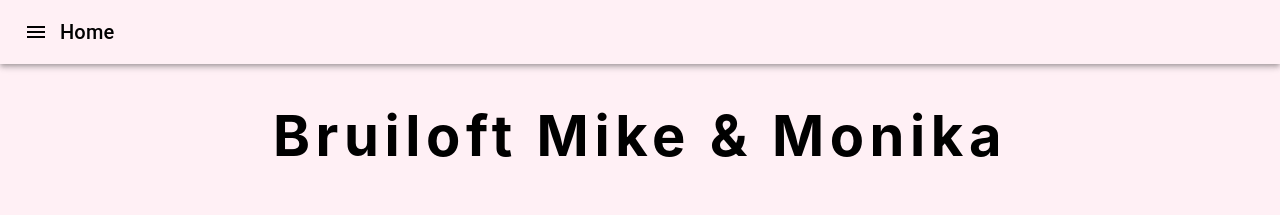
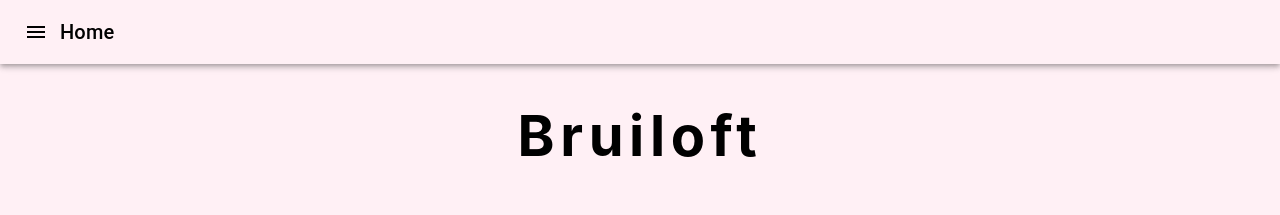
Before and after one commit to MikevPeeren/wedding-website, a Next.js app: page / in a window 1280 px wide. Shown: the top 215 px of the page. Built offline with nearby package versions, Linux system fonts and the light colour scheme.

Commit message:
Changed Header

```diff
--- a/constants/general.ts
+++ b/constants/general.ts
@@ -1,4 +1,5 @@
 export const HEADER = 'Bruiloft Mike & Monika';
+export const HEADER_BEFORE = 'Bruiloft';
 export const HEADER_MIKE_AND_MONIKA = 'Mike & Monika';
 export const SUBHEADER = '25 September 2020';
 
--- a/pages/components/Header.tsx
+++ b/pages/components/Header.tsx
@@ -2,12 +2,12 @@
 import styles from './Header.scss';
 
 // Constants
-import { HEADER, HEADER_MIKE_AND_MONIKA, SUBHEADER } from '../../constants/general';
+import { HEADER_BEFORE, HEADER_MIKE_AND_MONIKA, SUBHEADER } from '../../constants/general';
 
 const Header = () => {
   return (
     <>
-      <h1 className={styles.header}>{HEADER}</h1>
+      <h1 className={styles.header}>{HEADER_BEFORE}</h1>
       <h1 className={styles.header__MikeAndMonika}>{HEADER_MIKE_AND_MONIKA}</h1>
       <h2 className={styles.subHeader}>{SUBHEADER}</h2>
     </>
```
